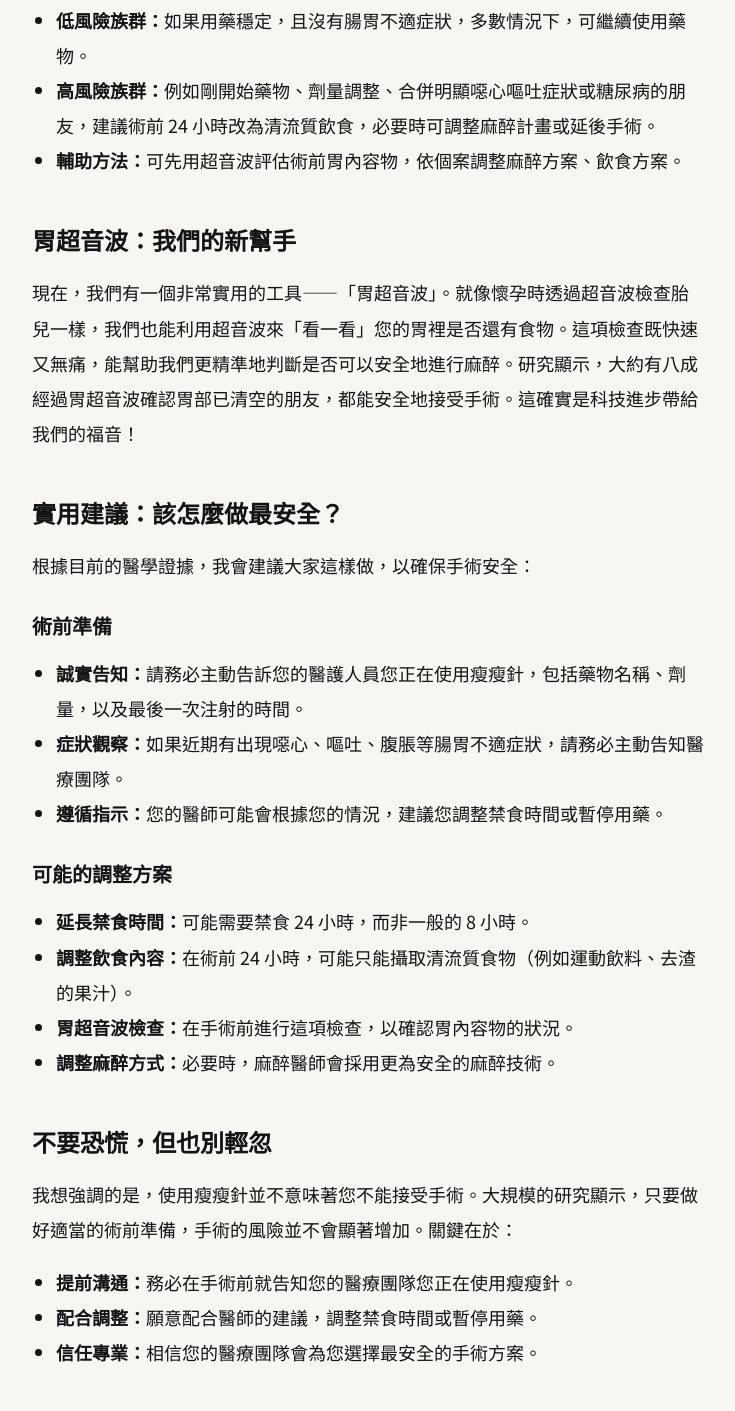
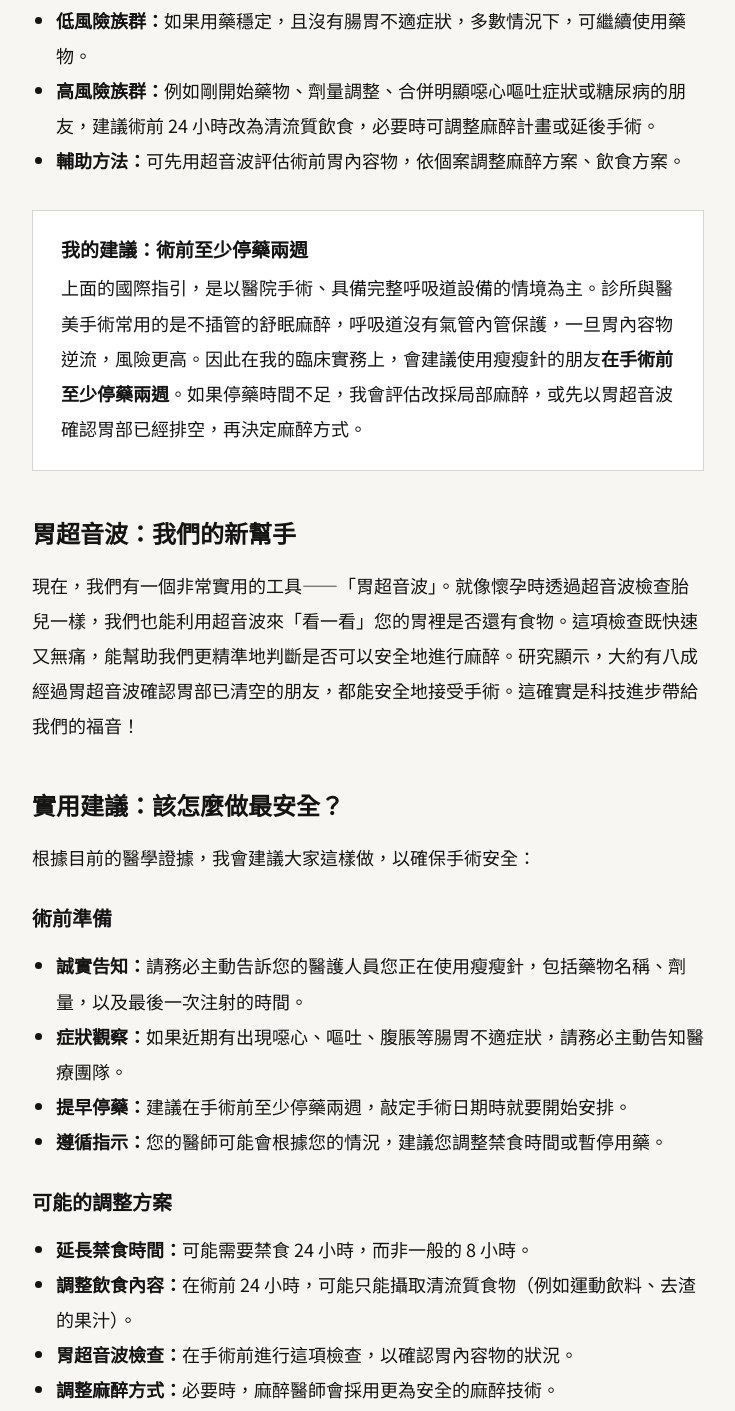
Before and after one commit to wutunglee/dr-li-anesthesia, a plain HTML site: page notes/glp1-before-surgery/index.html in a window 1280 px wide. Shown: the part 1796-3207 px from the top of the page, without its empty margins (272-1007 px from the left). Drawn offline with Linux system fonts and the light colour scheme.

Commit message:
瘦瘦針停藥說法統一為術前至少停藥兩週（#2 與 #9 一致）
Co-Authored-By: Claude Opus 5.5 <noreply@anthropic.com>
Claude-Session: https://claude.ai/code/session_01SwyscpXhTgSE9gqCWUXpcC

```diff
--- a/notes/glp1-before-surgery/index.html
+++ b/notes/glp1-before-surgery/index.html
@@ -4,9 +4,9 @@
 <meta charset="utf-8">
 <meta name="viewport" content="width=device-width, initial-scale=1">
 <title>打了瘦瘦針，手術前該知道的事｜黎醫師的健康筆記 #2</title>
-<meta name="description" content="正在打瘦瘦針（GLP-1 受體促效劑，如善纖達、胰妥讚、猛健樂），手術前要停藥嗎？麻醉專科醫師黎乃良整理 2023 年美國麻醉醫學會與 2024 年多學會聯合建議，說明胃排空變慢的風險、清流質飲食與胃超音波等術前準備。">
+<meta name="description" content="正在打瘦瘦針（GLP-1 受體促效劑，如善纖達、胰妥讚、猛健樂），手術前要停藥嗎？麻醉專科醫師黎乃良整理 2023 年美國麻醉醫學會與 2024 年多學會聯合建議，並建議術前至少停藥兩週，說明胃排空變慢的風險、清流質飲食與胃超音波等術前準備。">
 <meta property="og:title" content="打了瘦瘦針，手術前該知道的事｜黎醫師的健康筆記 #2">
-<meta property="og:description" content="正在打瘦瘦針（GLP-1 受體促效劑，如善纖達、胰妥讚、猛健樂），手術前要停藥嗎？麻醉專科醫師黎乃良整理 2023 年美國麻醉醫學會與 2024 年多學會聯合建議，說明胃排空變慢的風險、清流質飲食與胃超音波等術前準備。">
+<meta property="og:description" content="正在打瘦瘦針（GLP-1 受體促效劑，如善纖達、胰妥讚、猛健樂），手術前要停藥嗎？麻醉專科醫師黎乃良整理 2023 年美國麻醉醫學會與 2024 年多學會聯合建議，並建議術前至少停藥兩週，說明胃排空變慢的風險、清流質飲食與胃超音波等術前準備。">
 <meta property="og:type" content="article">
 <meta property="og:image" content="https://wutunglee.github.io/dr-li-anesthesia/img/headshot.jpg">
 <meta property="og:url" content="https://wutunglee.github.io/dr-li-anesthesia/notes/glp1-before-surgery/">
@@ -126,17 +126,20 @@ th{background:#fff}
 <ul><li><b>每天注射一次的藥物：</b>建議在手術當天早上暫停施打。</li><li><b>每週注射一次的藥物：</b>建議在手術前一週就先行暫停使用。</li></ul>
 <h3 style="font-size:20px;margin:28px 0 8px">2024 年最新多學會聯合建議</h3>
 <ul><li><b>低風險族群：</b>如果用藥穩定，且沒有腸胃不適症狀，多數情況下，可繼續使用藥物。</li><li><b>高風險族群：</b>例如剛開始藥物、劑量調整、合併明顯噁心嘔吐症狀或糖尿病的朋友，建議術前 24 小時改為清流質飲食，必要時可調整麻醉計畫或延後手術。</li><li><b>輔助方法：</b>可先用超音波評估術前胃內容物，依個案調整麻醉方案、飲食方案。</li></ul>
+<div class="box"><h3>我的建議：術前至少停藥兩週</h3>
+<p style="margin:0">上面的國際指引，是以醫院手術、具備完整呼吸道設備的情境為主。診所與醫美手術常用的是不插管的舒眠麻醉，呼吸道沒有氣管內管保護，一旦胃內容物逆流，風險更高。因此在我的臨床實務上，會建議使用瘦瘦針的朋友<b>在手術前至少停藥兩週</b>。如果停藥時間不足，我會評估改採局部麻醉，或先以胃超音波確認胃部已經排空，再決定麻醉方式。</p></div>
 <h2>胃超音波：我們的新幫手</h2>
 <p>現在，我們有一個非常實用的工具——「胃超音波」。就像懷孕時透過超音波檢查胎兒一樣，我們也能利用超音波來「看一看」您的胃裡是否還有食物。這項檢查既快速又無痛，能幫助我們更精準地判斷是否可以安全地進行麻醉。研究顯示，大約有八成經過胃超音波確認胃部已清空的朋友，都能安全地接受手術。這確實是科技進步帶給我們的福音！</p>
 <h2>實用建議：該怎麼做最安全？</h2>
 <p>根據目前的醫學證據，我會建議大家這樣做，以確保手術安全：</p>
 <h3 style="font-size:20px;margin:28px 0 8px">術前準備</h3>
-<ul><li><b>誠實告知：</b>請務必主動告訴您的醫護人員您正在使用瘦瘦針，包括藥物名稱、劑量，以及最後一次注射的時間。</li><li><b>症狀觀察：</b>如果近期有出現噁心、嘔吐、腹脹等腸胃不適症狀，請務必主動告知醫療團隊。</li><li><b>遵循指示：</b>您的醫師可能會根據您的情況，建議您調整禁食時間或暫停用藥。</li></ul>
+<ul><li><b>誠實告知：</b>請務必主動告訴您的醫護人員您正在使用瘦瘦針，包括藥物名稱、劑量，以及最後一次注射的時間。</li><li><b>症狀觀察：</b>如果近期有出現噁心、嘔吐、腹脹等腸胃不適症狀，請務必主動告知醫療團隊。</li><li><b>提早停藥：</b>建議在手術前至少停藥兩週，敲定手術日期時就要開始安排。</li>
+<li><b>遵循指示：</b>您的醫師可能會根據您的情況，建議您調整禁食時間或暫停用藥。</li></ul>
 <h3 style="font-size:20px;margin:28px 0 8px">可能的調整方案</h3>
 <ul><li><b>延長禁食時間：</b>可能需要禁食 24 小時，而非一般的 8 小時。</li><li><b>調整飲食內容：</b>在術前 24 小時，可能只能攝取清流質食物（例如運動飲料、去渣的果汁）。</li><li><b>胃超音波檢查：</b>在手術前進行這項檢查，以確認胃內容物的狀況。</li><li><b>調整麻醉方式：</b>必要時，麻醉醫師會採用更為安全的麻醉技術。</li></ul>
 <h2>不要恐慌，但也別輕忽</h2>
 <p>我想強調的是，使用瘦瘦針並不意味著您不能接受手術。大規模的研究顯示，只要做好適當的術前準備，手術的風險並不會顯著增加。關鍵在於：</p>
-<ul><li><b>提前溝通：</b>務必在手術前就告知您的醫療團隊您正在使用瘦瘦針。</li><li><b>配合調整：</b>願意配合醫師的建議，調整禁食時間或暫停用藥。</li><li><b>信任專業：</b>相信您的醫療團隊會為您選擇最安全的手術方案。</li></ul>
+<ul><li><b>提前溝通：</b>務必在手術前就告知您的醫療團隊您正在使用瘦瘦針。</li><li><b>配合調整：</b>願意配合醫師的建議，術前至少停藥兩週，並依指示調整禁食時間。</li><li><b>信任專業：</b>相信您的醫療團隊會為您選擇最安全的手術方案。</li></ul>
 <h2>總結</h2>
 <p>醫學並非一成不變的公式，每個人的身體狀況、使用的藥物種類和劑量都各不相同。有些朋友可能用藥穩定，沒有任何不適症狀，這類情況的風險相對較低；而有些朋友可能正處於藥物劑量調整期，或本身就有腸胃不適，這就需要更為謹慎的術前準備。這正是「個人化醫療」的重要性——針對每個人的具體情況，量身定制最適合的治療計畫。</p>
 <p>作為麻醉醫師，我們的職責就是確保每一位朋友都能安全、順利地度過手術過程。瘦瘦針的普及，是醫學進步的體現，它幫助許多朋友改善了健康狀況。我們並非要阻止大家使用這些藥物，而是希望在使用的同時，也能確保大家能安全地接受必要的醫療程序。</p>
```
Also changed, not shown: llms.txt.
